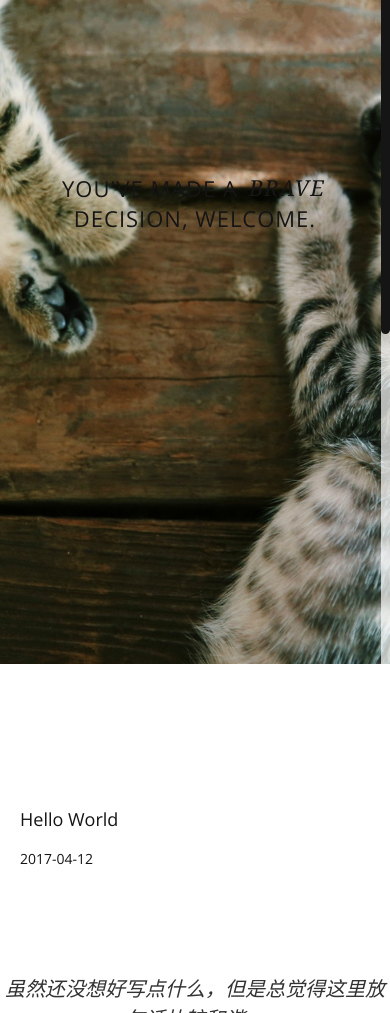
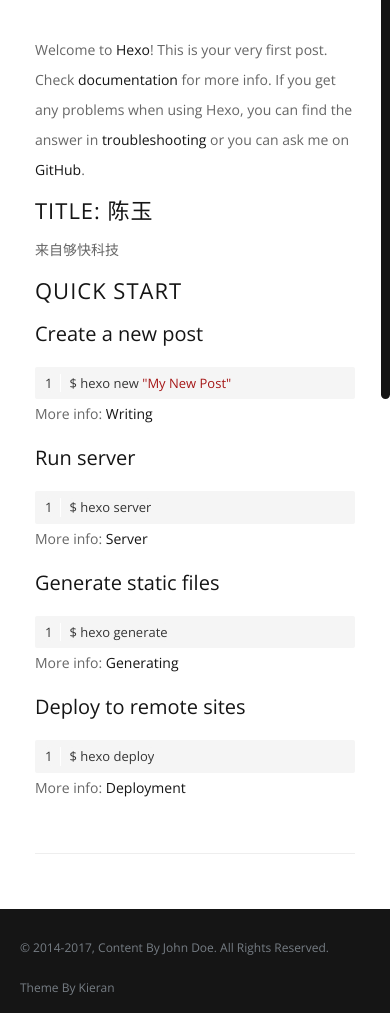
Before and after one commit to Boxser567/shdgit.github.io, a plain HTML site: page 2017/04/12/show-person/index.html in a window 390 px wide. Shown: the part 180-1193 px from the top of the page. Drawn offline with nearby package versions, Linux system fonts and the light colour scheme.

Commit message:
Site updated: 2017-04-12 19:46:32

```diff
--- a/archives/2017/04/index.html
+++ b/2017/04/12/show-person/index.html
@@ -17,7 +17,7 @@
 <!--<![endif]-->
 
 <head>
-  <title>Archives: 2017/4 | Hexo</title>
+  <title>Hello World | Hexo</title>
   <!-- Meta data -->
     <meta http-equiv="Content-Type" content="text/html" charset="UTF-8" >
     <meta http-equiv="X-UA-Compatible" content="IE=edge"/>
@@ -59,7 +59,7 @@
 </head>
 
 <!--
-<body class="home-template">
+<body class="post-template">
 -->
 <body id="index" class="lightnav animsition">
 
@@ -166,69 +166,48 @@
         <!-- ============================ Header & Logo bar =========================== -->
 
 
-      <!-- ============================ Hero Image =========================== -->
 
-<section id="hero" class="scrollme">
-    <div class="container-fluid element-img" style="background: url(/img/bg_img.jpg) no-repeat center center fixed;background-size: cover">
-        <div class="row">
-            <div class="col-xs-12 col-sm-8 col-sm-offset-2 col-md-8 col-md-offset-2 vertical-align cover boost text-center">
-                <div class="center-me animateme" data-when="exit" data-from="0" data-to="0.6" data-opacity="0" data-translatey="100">
-                    <div>
+<section id="intro">
+    <div class="container">
+        <div class="row col-md-offset-2">
+            <div class="col-md-8">
+    			<span class="post-meta">
+      <time datetime="2017-04-12T11:00:51.000Z" itemprop="datePublished">
+          2017-04-12
+      </time>
 
-                        <h2>YOU'VE MADE A <span>BRAVE</span> DECISION, WELCOME.</h2>
-                        <p></p>
+</span>
+                <h1>Hello World</h1>
+            </div>
+        </div>
+        <div class="col-md-8 col-md-offset-2">
+      		<p>Welcome to <a href="https://hexo.io/" target="_blank" rel="external">Hexo</a>! This is your very first post. Check <a href="https://hexo.io/docs/" target="_blank" rel="external">documentation</a> for more info. If you get any problems when using Hexo, you can find the answer in <a href="https://hexo.io/docs/troubleshooting.html" target="_blank" rel="external">troubleshooting</a> or you can ask me on <a href="https://github.com/hexojs/hexo/issues" target="_blank" rel="external">GitHub</a>.</p>
+<h2 id="title-陈玉"><a href="#title-陈玉" class="headerlink" title="title: 陈玉"></a>title: 陈玉</h2><p>来自够快科技 </p>
+<h2 id="Quick-Start"><a href="#Quick-Start" class="headerlink" title="Quick Start"></a>Quick Start</h2><h3 id="Create-a-new-post"><a href="#Create-a-new-post" class="headerlink" title="Create a new post"></a>Create a new post</h3><figure class="highlight bash"><table><tr><td class="gutter"><pre><div class="line">1</div></pre></td><td class="code"><pre><div class="line">$ hexo new <span class="string">"My New Post"</span></div></pre></td></tr></table></figure>
+<p>More info: <a href="https://hexo.io/docs/writing.html" target="_blank" rel="external">Writing</a></p>
+<h3 id="Run-server"><a href="#Run-server" class="headerlink" title="Run server"></a>Run server</h3><figure class="highlight bash"><table><tr><td class="gutter"><pre><div class="line">1</div></pre></td><td class="code"><pre><div class="line">$ hexo server</div></pre></td></tr></table></figure>
+<p>More info: <a href="https://hexo.io/docs/server.html" target="_blank" rel="external">Server</a></p>
+<h3 id="Generate-static-files"><a href="#Generate-static-files" class="headerlink" title="Generate static files"></a>Generate static files</h3><figure class="highlight bash"><table><tr><td class="gutter"><pre><div class="line">1</div></pre></td><td class="code"><pre><div class="line">$ hexo generate</div></pre></td></tr></table></figure>
+<p>More info: <a href="https://hexo.io/docs/generating.html" target="_blank" rel="external">Generating</a></p>
+<h3 id="Deploy-to-remote-sites"><a href="#Deploy-to-remote-sites" class="headerlink" title="Deploy to remote sites"></a>Deploy to remote sites</h3><figure class="highlight bash"><table><tr><td class="gutter"><pre><div class="line">1</div></pre></td><td class="code"><pre><div class="line">$ hexo deploy</div></pre></td></tr></table></figure>
+<p>More info: <a href="https://hexo.io/docs/deployment.html" target="_blank" rel="external">Deployment</a></p>
 
-                        <h2></h2>
-                        <p>每一个不曾起舞的日子都是对生命的辜负。</p>
+            <div class="clearfix"></div>
+            <hr class="nogutter">
+        </div>
+        <nav class="pagination" role="pagination">
 
 
-                    </div>
-                </div>
-            </div>
-            <!-- // .col-md-12 -->
-        </div>
-        <div class="herofade beige-dk"></div>
+</nav>
+
+        <div class="duoshuo">
+
+
+</div>
     </div>
 </section>
 
-<!-- Height spacing helper -->
-<div class="heightblock"></div>
-<!-- // End height spacing helper -->
 
-<!-- ============================ END Hero Image =========================== -->
-
-
-
-
-<section id="services">
-    <div class="container">
-        <div class="row">
-            <div class="col-md-10 col-md-offset-1">
-                <div class="row boxes">
-
-
-
-
-                        <div class="col-xs-12 col-sm-3 col-md-3 col-lg-3 wow fadeInUp" data-wow-delay="0.3s">
-
-                              <h4 class="title"><a href="/2017/04/12/hello-world/">Hello World</a></h4>
-
-                            <p><time datetime="2017-04-12T11:00:51.000Z"><a href="/2017/04/12/hello-world/">2017-04-12</a></time></p>
-                        </div>
-
-                </div>
-            </div>
-        </div>
-    </div>
-</section>
-
-<section id="statement">
-    <div class="container text-center wow fadeInUp" data-wow-delay="0.5s">
-        <div class="row">
-            <p>虽然还没想好写点什么，但是总觉得这里放句话比较和谐。</p>
-        </div>
-    </div>
-</section>
 
 <!-- ============================ Footer =========================== -->
 
```
Also changed, not shown: archives/2017/index.html (+2 -2 lines), archives/index.html (+2 -2 lines), index.html (+4 -3 lines).
